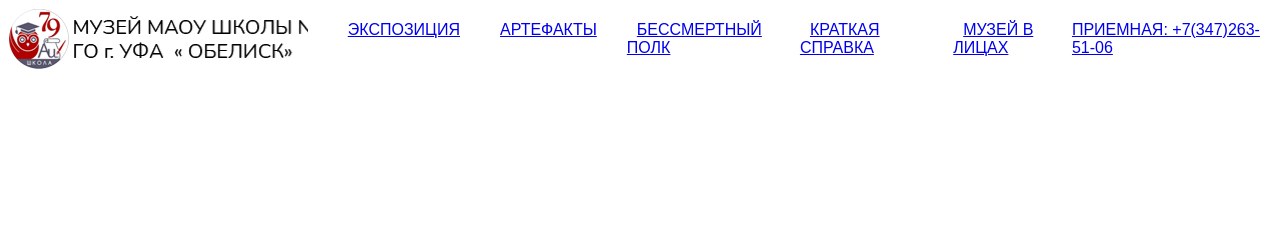
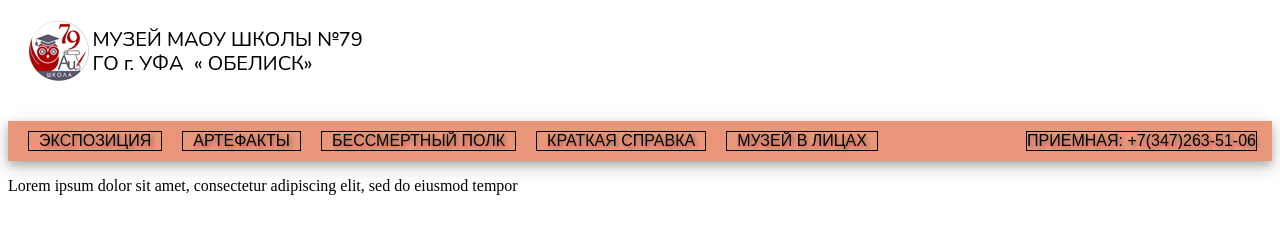
Before and after one commit to Lasowicz/School79Museum, a website: page index.html in a window 1280 px wide. Drawn offline with Linux system fonts and the light colour scheme.

Commit message:
Сдвинул лого наверх страницы. Сделал рамки и покрасил задний фон меню.

```diff
--- a/CSS/style.css
+++ b/CSS/style.css
@@ -5,19 +5,26 @@
     font-style: normal;
 
 }
-
-header {
+                                    /* ОФОРМЛЕНИЕ МЕНЮ И ЕГО ЭЛЕМЕНТОВ*/
+.main-menu {
+    background-color: darksalmon;
+    box-shadow: 0 4px 8px 0 rgba(0, 0, 0, 0.2), 0 6px 20px 0 rgba(0, 0, 0, 0.19);
+    height: 40px;
+    margin-top: 40px;
+    padding-left: 20px;
     font-family: Nunito, Arial, sans-serif, serif;
     display: flex;
     flex-flow: row nowrap;
     justify-content: flex-start;
     align-items: center;
     text-transform: uppercase;
+    text-shadow: 2px 2px 4px rgba(0, 0, 0, 0.2), 2px 2px 4px rgba(0, 0, 0, 0.19);
 }
 
 .contacts {
     display: flex;
     flex-flow: column nowrap;
+    padding-right: 15px;
 }
 .menu {
     flex-grow: 1;
@@ -31,11 +38,13 @@ header {
     list-style: none;
 }
 .menu li {
+    border: 1px solid black;
     margin-right: 20px;
 }
 .menu li:hover {
     transform: scale(105%);
     transition: 1s;
+    background-color: rgba(255, 77, 77, 0.8);
 }
 
 .menu li:last-child {
@@ -43,11 +52,14 @@ header {
 }
 
 .menu a {
+    color: black;
+    text-decoration: none;
     padding: 8px 10px;
 }
+
 .logo {
     background-image: url(../Images/schoolLogo.png);
-    margin-right: 30px;
+    margin: 20px;
     width: 343px;
     height: 61px;
 }
@@ -55,7 +67,14 @@ header {
  transform: scale(105%);
     transition: 1s;
 }
+.contacts a {
+    border: 1px solid black;
+    text-decoration: none;
+    color: black;
+}
 .contacts:hover {
     transform: scale(105%);
     transition: 1s;
+    background-color: rgba(255, 77, 77, 0.8);
 }
+                                         /* */
--- a/index.html
+++ b/index.html
@@ -8,9 +8,9 @@
 <body>
 <header class="header-area">
    <div class="logo"> <a href='/'></a>
- </div>
-    <div class="schoolName">
-    </div>
+   </div>
+</header>
+<div class="main-menu">
     <div class="menu">
         <ul>
             <li><a href="/exposition">Экспозиция</a></li>
@@ -23,7 +23,12 @@
     <div class="contacts">
         <a href="tel:+7(347)263-51-06">Приемная: +7(347)263-51-06</a>
     </div>
-</header>
+</div>
+<div class="main-content">
+    <p>
+        Lorem ipsum dolor sit amet, consectetur adipiscing elit, sed do eiusmod tempor
+    </p>
+</div>
 <script src = "app.js"></script>
 </body>
 </html>
```
